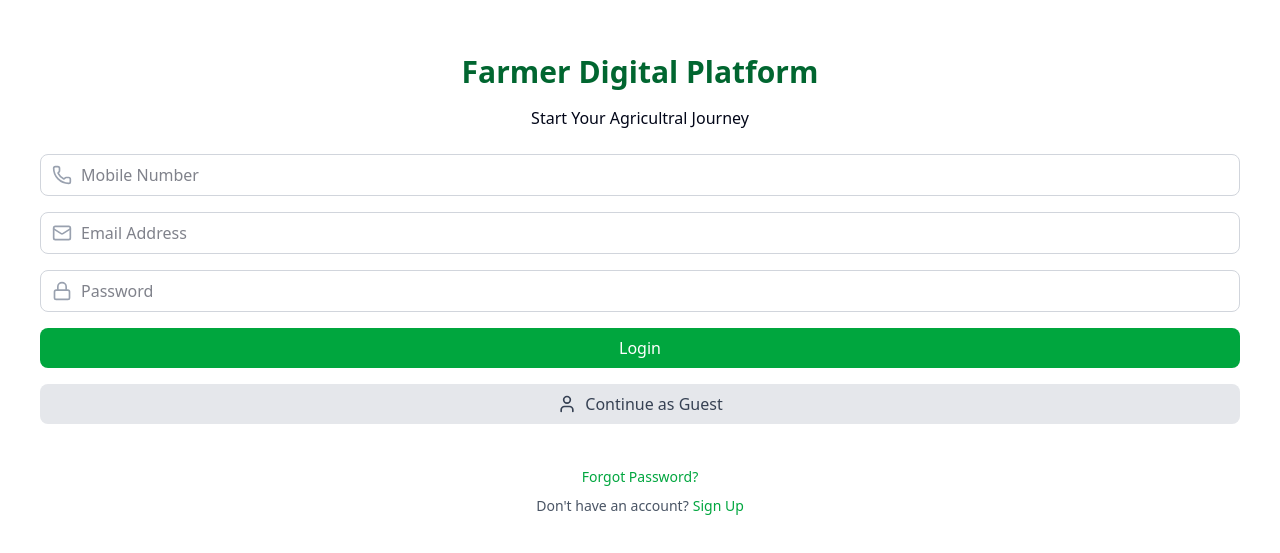
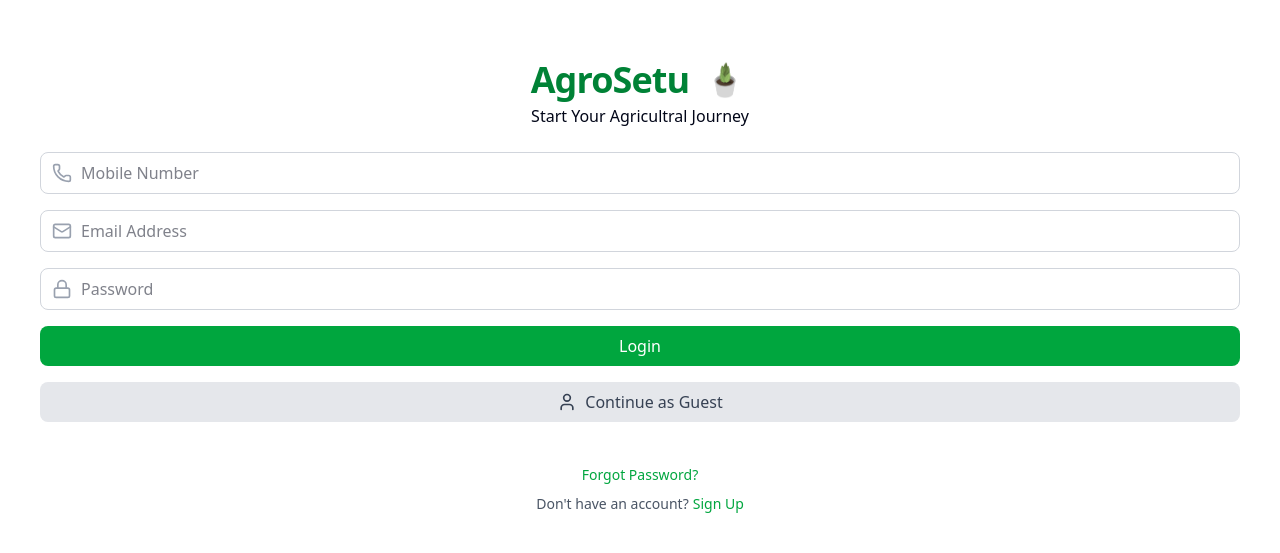
Before and after one commit to AdishtJaglan/agro-setu, a React (Vite) app in the folder client/: page /login in a window 1280 px wide. Shown: the part 115-668 px from the top of the page. Built offline with nearby package versions, Linux system fonts and the light colour scheme.

Commit message:
update naming

```diff
--- a/client/src/locales/en/chatbot.json
+++ b/client/src/locales/en/chatbot.json
@@ -1,6 +1,6 @@
 {
   "chatbot": {
-    "title": "Farm AI Assistant",
+    "title": "Krishi Mitr",
     "subtitle": "Agricultural Advisor",
     "inputPlaceholder": "Ask a question...",
     "analyzing": "Analyzing...",
--- a/client/src/locales/en/questions.json
+++ b/client/src/locales/en/questions.json
@@ -1,5 +1,5 @@
 {
-  "farmAITitle": "Farm AI",
+  "farmAITitle": "Krishi Mitr",
   "welcomeTitle": "Smart farming assistance",
   "welcomeSubtitle": "Get expert advice on agricultural management and planning",
   "askAbout": "Ask about",
--- a/client/src/locales/hi/chatbot.json
+++ b/client/src/locales/hi/chatbot.json
@@ -1,6 +1,6 @@
 {
   "chatbot": {
-    "title": "फार्म एआई सहायक",
+    "title": "कृषि मित्र",
     "subtitle": "कृषि सलाहकार",
     "inputPlaceholder": "एक प्रश्न पूछें...",
     "analyzing": "विश्लेषण कर रहा है...",
--- a/client/src/locales/hi/questions.json
+++ b/client/src/locales/hi/questions.json
@@ -1,5 +1,5 @@
 {
-  "farmAITitle": "फार्म एआई",
+  "farmAITitle": "कृषि मित्र",
   "welcomeTitle": "स्मार्ट खेती सहायता",
   "welcomeSubtitle": "कृषि प्रबंधन और योजना पर विशेषज्ञ सलाह प्राप्त करें",
   "askAbout": "इसके बारे में पूछें",
--- a/client/src/pages/Login.tsx
+++ b/client/src/pages/Login.tsx
@@ -45,9 +45,16 @@ const Login = () => {
   return (
     <div className="min-h-screen bg-grey-100 flex flex-col justify-center px-4 py-8">
       <div className="w-full mx-auto rounded-xl p-6">
-        <h1 className="text-3xl font-bold text-center text-green-800 mb-4">
-          Farmer Digital Platform
-        </h1>
+        <div className="flex items-center justify-center space-x-3">
+          <h1 className="text-4xl font-bold text-green-700 tracking-tight">
+            AgroSetu
+          </h1>
+          <img
+            src="/plant.webp"
+            alt="Plant logo"
+            className="h-12 w-12 transform transition-transform duration-300 hover:scale-110 hover:rotate-3"
+          />
+        </div>
 
         <h3 className="text-md text-center mb-6 mx-auto bg-grey-600 font-normal">
           Start Your Agricultral Journey
```
